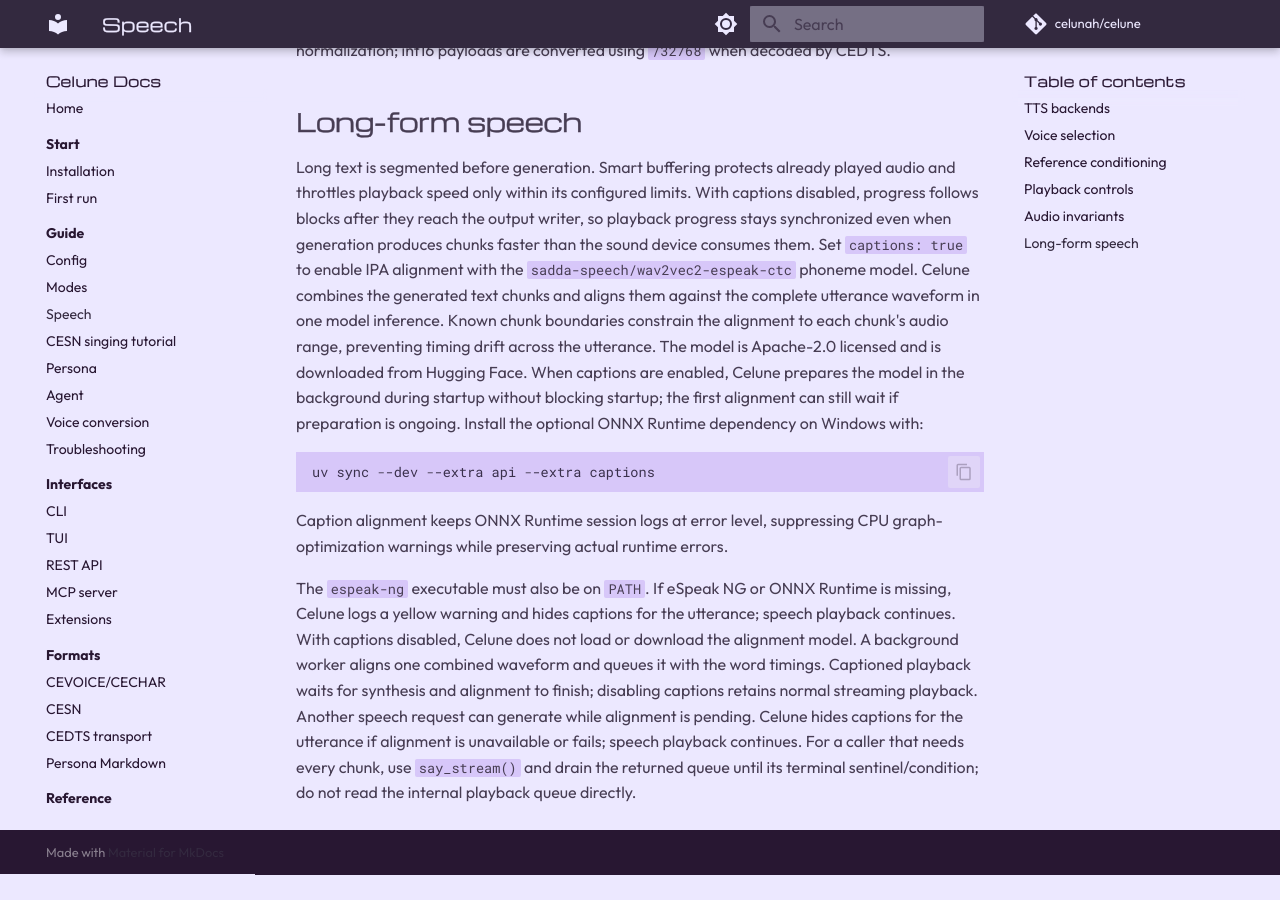
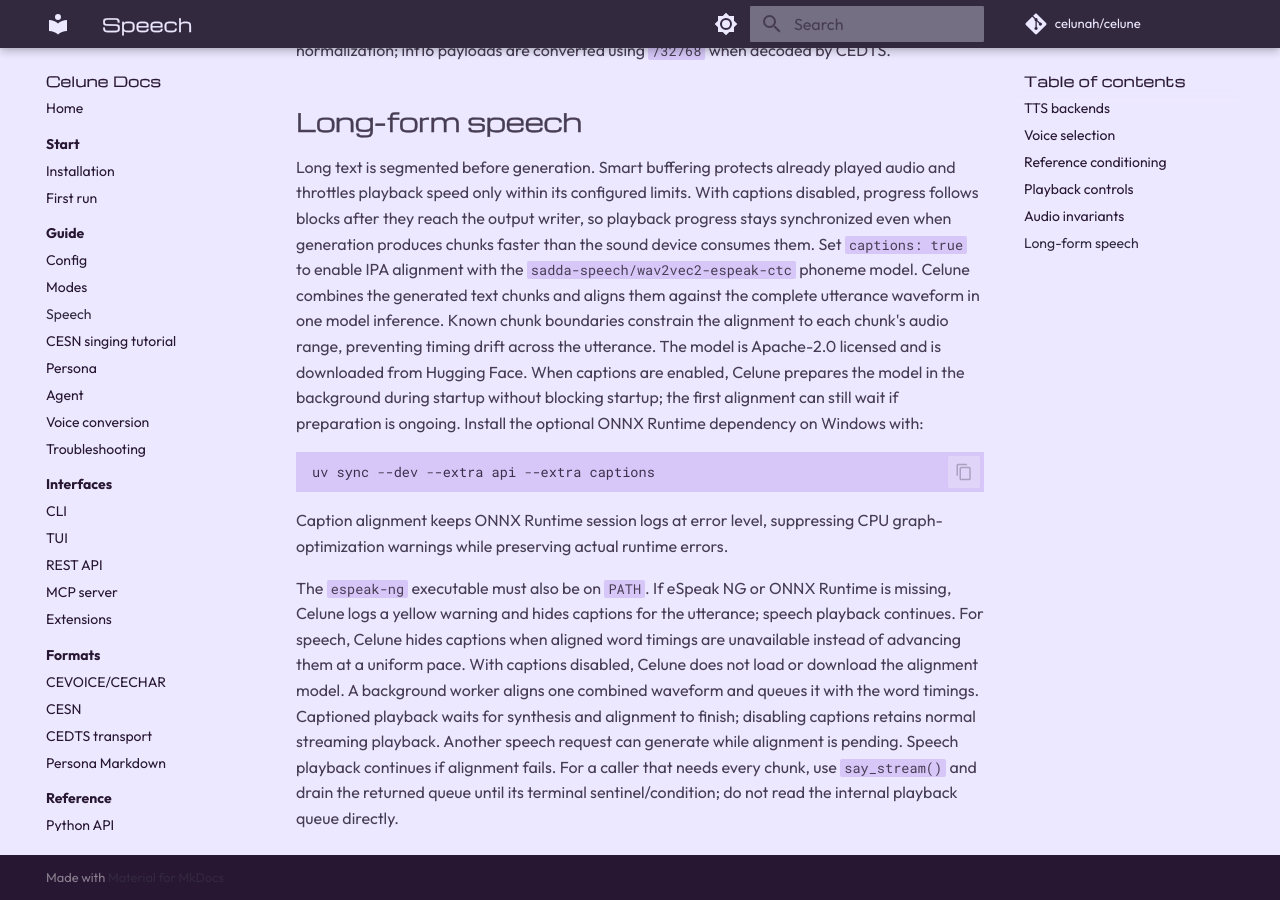
Before and after one commit to celunah/celune, an MkDocs documentation site: the page built from docs/user-guide/speech.md, in a window 1280 px wide and 900 px high, scrolled down 2449 px. Built offline with MkDocs 1.6.1 and Material for MkDocs 9.7.7, drawn with Linux system fonts in a browser that asks for light colours; comment, search, counter and statistics services are not loaded; before the commit the page ends 3323 px from its top, so only the background shows below that.

Commit message:
fix(captions): hide speech without aligned word timing

```diff
--- a/docs/user-guide/speech.md
+++ b/docs/user-guide/speech.md
@@ -107,13 +107,14 @@
 
 The `espeak-ng` executable must also be on `PATH`. If eSpeak NG or ONNX Runtime
 is missing, Celune logs a yellow warning and hides captions for the utterance;
-speech playback continues. With captions disabled, Celune does not load or
-download the alignment model. A background worker aligns one combined waveform
-and queues it with the word timings. Captioned playback waits for synthesis and
-alignment to finish; disabling captions retains normal streaming playback.
-Another speech request can generate while alignment is pending. Celune hides
-captions for the utterance if alignment is unavailable or fails; speech
-playback continues.
+speech playback continues. For speech, Celune hides captions when aligned word
+timings are unavailable instead of advancing them at a uniform pace. With
+captions disabled, Celune does not load or download the alignment model. A
+background worker aligns one combined waveform and queues it with the word
+timings.
+Captioned playback waits for synthesis and alignment to finish; disabling
+captions retains normal streaming playback. Another speech request can generate
+while alignment is pending. Speech playback continues if alignment fails.
 For a caller that needs every chunk, use `say_stream()` and drain the returned
 queue until its terminal sentinel/condition; do not read the internal playback
 queue directly.
```
Also changed, not shown: 5 other files.
